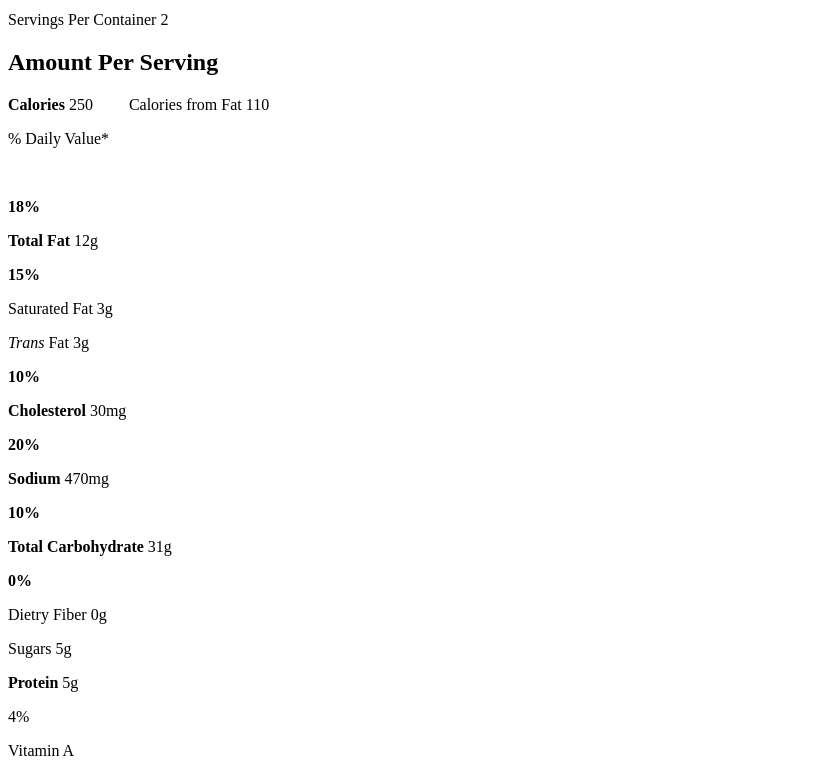
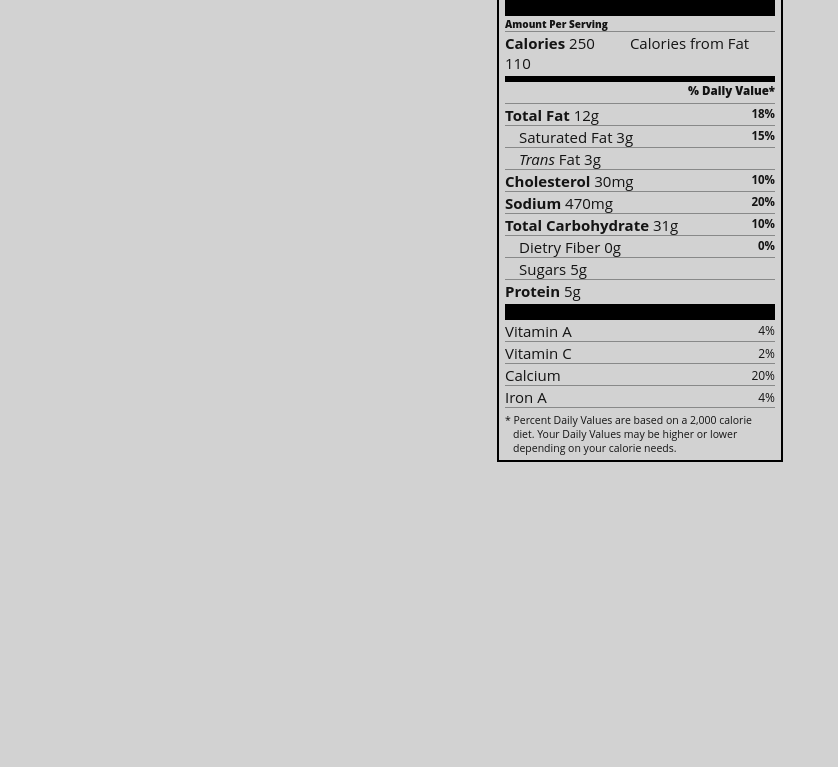
Before and after one commit to egochamberpie/merge, a plain HTML site: page index.html in a window 1280 px wide. Shown: the part 103-870 px from the top of the page, without its empty margins (0-838 px from the left). After the commit the page ends 800 px from the top, so only its background shows below. Drawn offline with Linux system fonts and the light colour scheme; the site is published under a folder, as on GitHub Pages, so addresses that start at the root find nothing.

Commit message:
Update index.html

```diff
--- a/index.html
+++ b/index.html
@@ -4,7 +4,7 @@
         <meta charset="UTF-8" />
         <meta http-equiv="X-UA-Compatible" content="IE=edge" />
         <meta name="viewport" content="width=device-width, initial-scale=1.0" />
-        <link rel="stylesheet" href="/stylse.css" />
+        <link rel="stylesheet" href="stylse.css" />
         <title>Nutrition Label</title>
     </head>
     <body>
```
